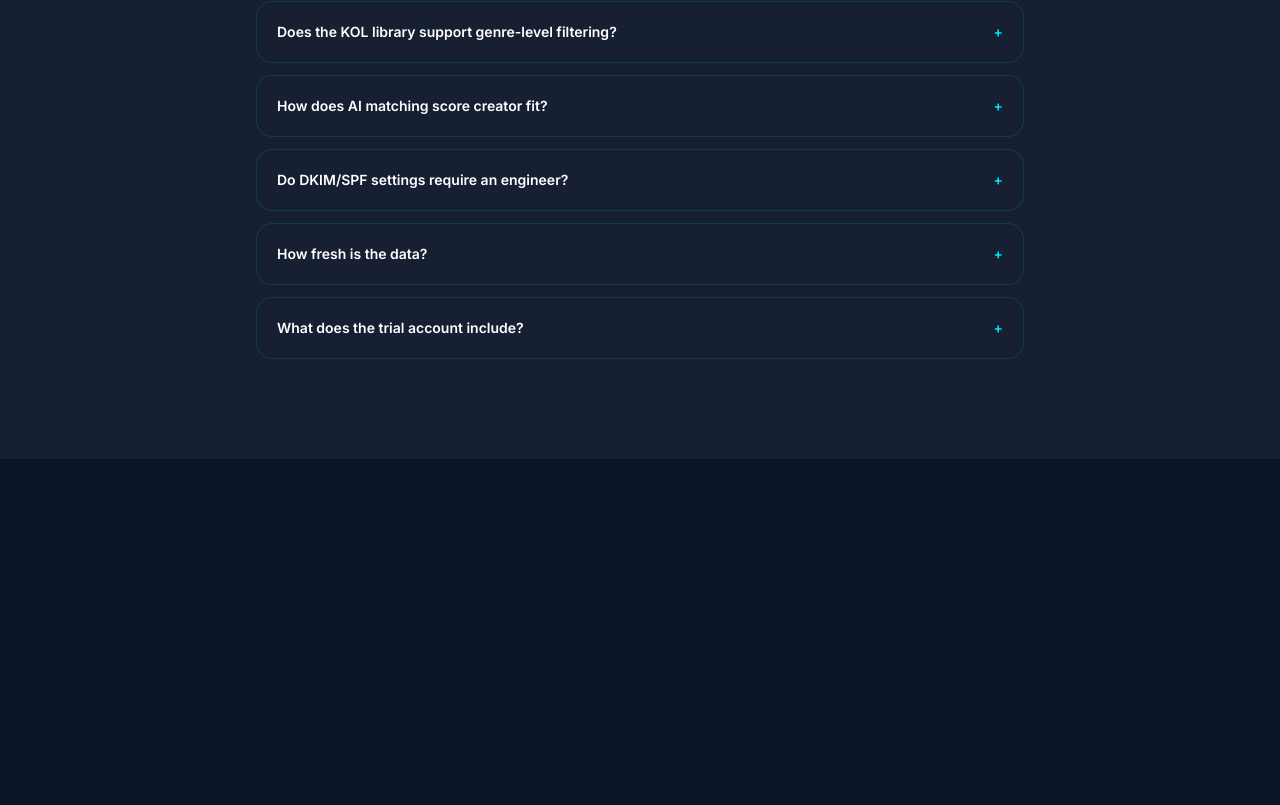
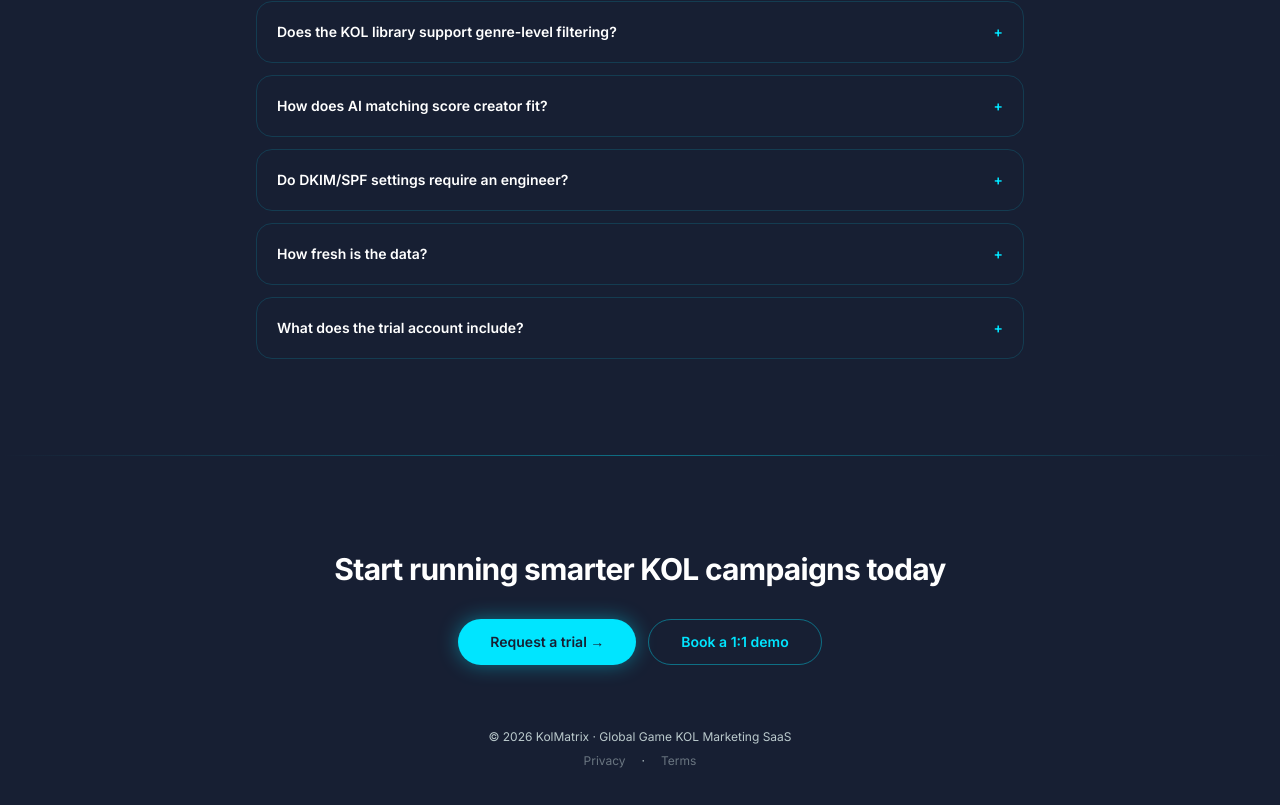
Before and after one commit to tripplemay/kolmatrix, a Next.js app: page /en in a window 1280 px wide. Shown: the part 4307-5112 px from the top of the page. Before the commit the page ends 4766 px from the top, so only its background shows below. Built offline with nearby package versions, Linux system fonts and the light colour scheme; no server answers.

Commit message:
feat(landing): FooterCTA section + page composition complete
All 7 sections now live; Stage 2 done.

Spec: docs/superpowers/specs/2026-05-19-landing-page-design.md §6.7

```diff
--- a/src/app/[locale]/(marketing)/_components/FooterCTA.tsx
+++ b/src/app/[locale]/(marketing)/_components/FooterCTA.tsx
@@ -1,3 +1,53 @@
-export function FooterCTA({ locale: _ }: { locale: string }) {
-  return <section data-testid="landing-footer-cta" className="h-1" />;
+import Link from "next/link";
+import { getTranslations } from "next-intl/server";
+
+interface Props {
+  locale: string;
 }
+
+export async function FooterCTA({ locale }: Props) {
+  const t = await getTranslations("landing.footerCta");
+
+  return (
+    <section
+      data-testid="landing-footer-cta"
+      className="relative overflow-hidden bg-surface px-6 py-24 lg:px-12"
+    >
+      <div className="pointer-events-none absolute inset-x-0 top-0 h-px bg-gradient-to-r from-transparent via-cyan/40 to-transparent" />
+      <div className="mx-auto max-w-3xl text-center">
+        <h2 className="text-2xl font-bold tracking-tight text-white lg:text-3xl">
+          {t("sectionTitle")}
+        </h2>
+        <div className="mt-8 flex flex-wrap justify-center gap-3">
+          <Link
+            href={`/${locale}/request-access`}
+            className="inline-flex items-center gap-2 rounded-full bg-cyan px-8 py-3 text-sm font-semibold text-surface shadow-[0_0_20px_rgba(0,229,255,0.4)] transition hover:bg-cyan/90"
+            data-testid="landing-footer-cta-primary"
+          >
+            {t("ctaPrimary")} →
+          </Link>
+          <Link
+            href={`/${locale}/request-access?demo=1`}
+            className="inline-flex items-center gap-2 rounded-full border border-cyan/40 px-8 py-3 text-sm font-semibold text-cyan transition hover:bg-cyan/10"
+            data-testid="landing-footer-cta-secondary"
+          >
+            {t("ctaSecondary")}
+          </Link>
+        </div>
+        <div className="mt-16 text-xs text-on-surface-variant">
+          <p>{t("footerLine")}</p>
+          <p className="mt-2 flex justify-center gap-4">
+            {/* Privacy / Terms routes don't yet exist — use # so we don't ship dead links */}
+            <a href="#" className="cursor-default opacity-50">
+              {t("links.privacy")}
+            </a>
+            <span aria-hidden="true">·</span>
+            <a href="#" className="cursor-default opacity-50">
+              {t("links.terms")}
+            </a>
+          </p>
+        </div>
+      </div>
+    </section>
+  );
+}
```
Also changed, not shown: messages/en.json, messages/zh.json.
